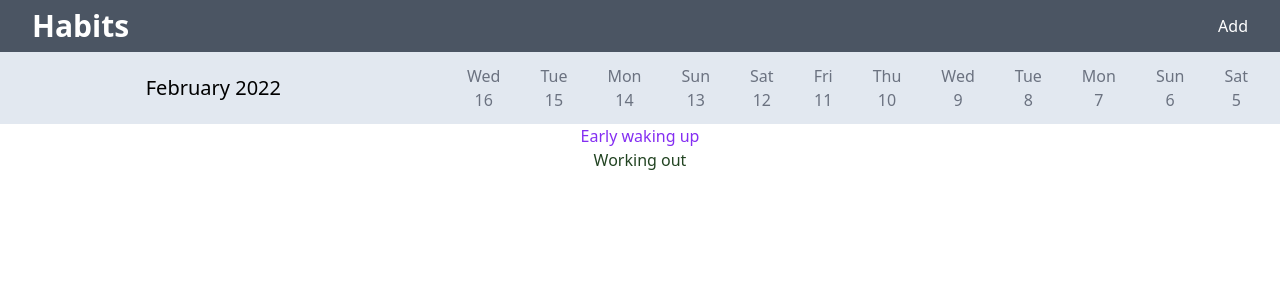
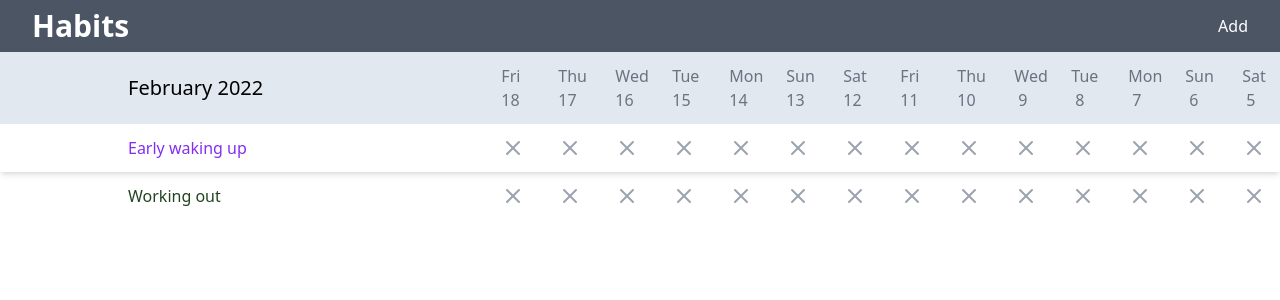
Before and after one commit to Shysh-Oleksandr/one-more, a React (Create React App) app: page / in a window 1280 px wide. Shown: the top 300 px of the page. Built offline with nearby package versions, Linux system fonts and the light colour scheme.

Commit message:
Made better habits list look.

```diff
--- a/package.json
+++ b/package.json
@@ -16,8 +16,10 @@
     "react-calendar": "^3.7.0",
     "react-dom": "^17.0.2",
     "react-hook-form": "^7.27.1",
+    "react-icons": "^4.3.1",
     "react-redux": "^7.2.6",
     "react-scripts": "5.0.0",
+    "react-slick": "^0.28.1",
     "redux": "^4.1.2",
     "redux-thunk": "^2.4.1",
     "typescript": "^4.5.5",
--- a/src/Components/Habit.tsx
+++ b/src/Components/Habit.tsx
@@ -1,4 +1,5 @@
 import React from "react";
+import { DAYS_TO_SHOW } from "./../Helpers/functions";
 
 export interface IHabit {
   name: string;
@@ -14,7 +15,38 @@ type IProps = {
 };
 
 function Habit({ habit }: IProps) {
-  return <div style={{ color: habit.color }}>{habit.name}</div>;
+  return (
+    <div className="flex justify-between items-center shadow-md px-32">
+      <h3
+        className="basis-1/3 flex-grow flex-shrink-0 text-left"
+        style={{ color: habit.color }}
+      >
+        {habit.name}
+      </h3>
+      <div className="marks flex basis-2/3 p-3 flex-grow flex-shrink  flex-nowrap flex-row-reverse">
+        {[...Array(DAYS_TO_SHOW)].map((e, i) => (
+          <button className="w-[57px] inline-block px-5" key={i}>
+            <span>
+              <svg
+                xmlns="http://www.w3.org/2000/svg"
+                className="h-6 w-6 text-gray-400 hover:text-gray-500 transition-colors"
+                fill="none"
+                viewBox="0 0 24 24"
+                stroke="currentColor"
+              >
+                <path
+                  strokeLinecap="round"
+                  strokeLinejoin="round"
+                  strokeWidth={2}
+                  d="M6 18L18 6M6 6l12 12"
+                />
+              </svg>
+            </span>
+          </button>
+        ))}
+      </div>
+    </div>
+  );
 }
 
 export default Habit;
--- a/src/Components/Habits.tsx
+++ b/src/Components/Habits.tsx
@@ -27,7 +27,7 @@ function Habits() {
           formatDay={(locale, date) => getDayName(date, locale)}
         />
       </div>
-      <div>
+      <div className="">
         {habitsState.habits.map((habit: IHabit, index: number) => {
           return (
             <div key={uuidv4()}>
--- a/src/Helpers/functions.ts
+++ b/src/Helpers/functions.ts
@@ -1,3 +1,5 @@
+export const DAYS_TO_SHOW: number = 14;
+
 export function getDayName(dateStr: Date, locale: string) {
   return `${dateStr.toLocaleDateString(locale, {
     weekday: "short",
@@ -7,7 +9,7 @@ export function getDayName(dateStr: Date, locale: string) {
 export function getMinDate(): Date {
   const currentDate = new Date();
   var minDate = new Date(currentDate.getTime());
-  minDate.setDate(currentDate.getDate() - 13);
+  minDate.setDate(currentDate.getDate() - DAYS_TO_SHOW + 1);
   return minDate;
 }
 
--- a/src/Styles/calendar.css
+++ b/src/Styles/calendar.css
@@ -4,19 +4,19 @@
 }
 
 .react-calendar__tile {
-  @apply whitespace-pre-line flex-none px-5 text-gray-500 font-medium cursor-default !important;
+  @apply whitespace-pre-line flex-none px-5 text-gray-500 font-medium cursor-default w-[57px] !important;
 }
 
 .react-calendar {
-  @apply bg-slate-200 flex;
+  @apply bg-slate-200 flex px-32;
 }
 
 .react-calendar__month-view__days {
-  @apply overflow-auto flex-nowrap  ml-auto flex-row-reverse p-3 !important;
+  @apply flex-nowrap flex-row-reverse p-3 !important;
 }
 
 .react-calendar__viewContainer {
-  @apply overflow-auto basis-2/3 flex-grow flex-shrink ml-auto !important;
+  @apply basis-2/3 flex-grow flex-shrink ml-auto !important;
 }
 
 .react-calendar__navigation {
@@ -32,5 +32,5 @@
 }
 
 .react-calendar__navigation__label {
-  @apply text-xl first-letter:capitalize;
+  @apply text-xl first-letter:capitalize text-left;
 }
```
Also changed, not shown: 2 other files (tests, documents, lock files or other folders).
